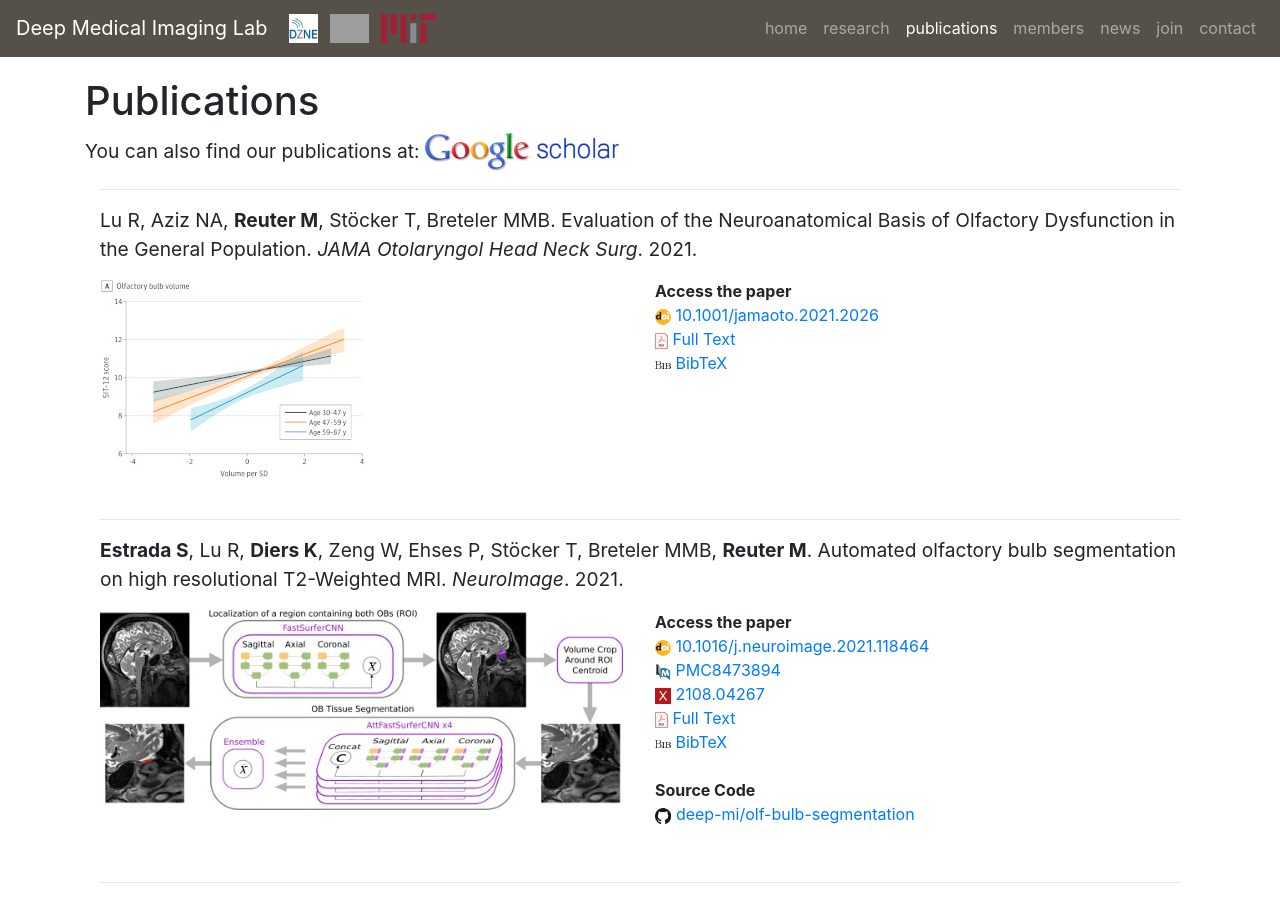
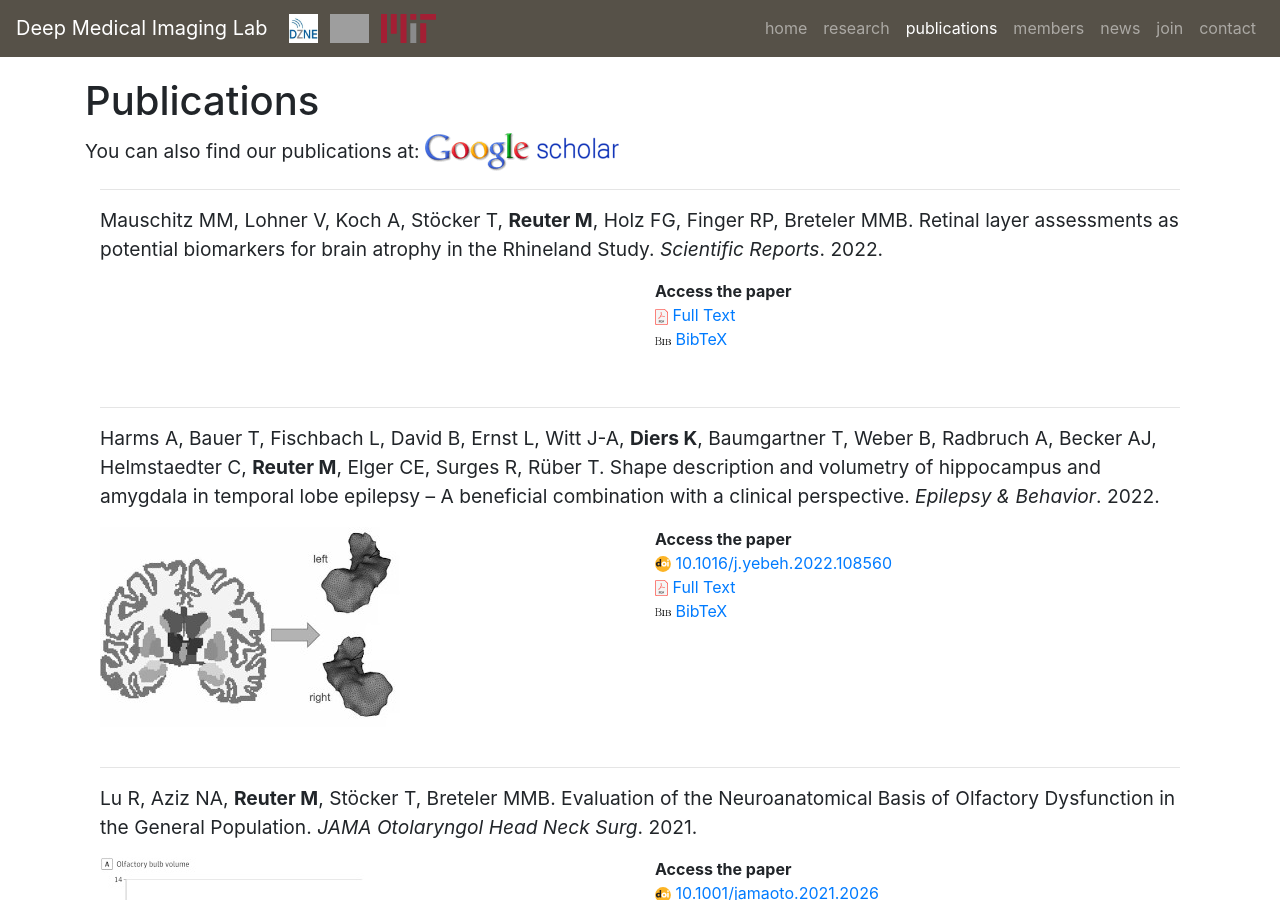
Before and after one commit to Deep-MI/Deep-MI.github.io, a Jekyll site: the page built from publications/index.html, in a window 1280 px wide and 900 px high. Built offline with Jekyll 4.4.1, drawn with Linux system fonts in a browser that asks for light colours; nearby versions of some CDN libraries; comment, search, counter and statistics services are not loaded; grey boxes are pictures that could not be loaded.

Commit message:
added new papers

```diff
--- a/_data/publications.yml
+++ b/_data/publications.yml
@@ -5,7 +5,7 @@
 # - id is a unique identifier, it should be the same as the image, pdf (if local) and bibtex file names
 # - pubmed central ID should be put if available
 # - doi should always be put if available
-# - authors who are lab members should be bold ( **name** )
+# - authors who are/were lab members should be bold ( **name** )
 #
 #
 # - id: 'lastname_4digityear'
@@ -30,6 +30,24 @@
 #     - name: 'Some coauthor Lab'
 #       url: 'http://coollab.uni.edu/'
 #
+
+- id: 'mauschitz_2022'
+  authors: ' Mauschitz MM, Lohner V, Koch A, Stöcker T, **Reuter M**, Holz FG, Finger RP, Breteler MMB'
+  title: 'Retinal layer assessments as potential biomarkers for brain atrophy in the Rhineland Study'
+  journal: '*Scientific Reports*'
+  type: 'journal'
+  year: 2022
+  bibtex: '/static/pub/mauschitz_2022.bib'
+
+- id: 'harms_2022'
+  authors: 'Harms A, Bauer T, Fischbach L, David B, Ernst L, Witt J-A, **Diers K**, Baumgartner T, Weber B, Radbruch A, Becker AJ, Helmstaedter C, **Reuter M**, Elger CE, Surges R, Rüber T'
+  title: 'Shape description and volumetry of hippocampus and amygdala in temporal lobe epilepsy – A beneficial combination with a clinical perspective'
+  journal: '*Epilepsy & Behavior*'
+  type: 'journal'
+  year: 2022
+  image: '/static/pub/harms_2022.jpg'
+  doi: 10.1016/j.yebeh.2022.108560
+  bibtex: '/static/pub/harms_2022.bib'
 
 - id: 'lu_2021b'
   authors: 'Lu R, Aziz NA, **Reuter M**, Stöcker T, Breteler MMB'
--- /dev/null
+++ b/static/pub/harms_2022.bib
@@ -0,0 +1,12 @@
+@article{harms_2022,
+title = {Shape description and volumetry of hippocampus and amygdala in temporal lobe epilepsy – A beneficial combination with a clinical perspective},
+journal = {Epilepsy & Behavior},
+volume = {128},
+pages = {108560},
+year = {2022},
+issn = {1525-5050},
+doi = {https://doi.org/10.1016/j.yebeh.2022.108560},
+url = {https://www.sciencedirect.com/science/article/pii/S1525505022000099},
+author = {Antonia Harms and Tobias Bauer and Laura Fischbach and Bastian David and Leon Ernst and Juri-Alexander Witt and Kersten Diers and Tobias Baumgartner and Bernd Weber and Alexander Radbruch and Albert J. Becker and Christoph Helmstaedter and Martin Reuter and Christian E. Elger and Rainer Surges and Theodor Rüber},
+keywords = {Epilepsy, Temporal lobe, Limbic encephalitis, Hippocampus, Amygdala, Neuroimaging}
+}
--- /dev/null
+++ b/static/pub/mauschitz_2022.bib
@@ -0,0 +1,8 @@
+@article{mauschitz_2022,
+title = {Retinal layer assessments as potential biomarkers for brain atrophy in the Rhineland Study},
+journal = {Scientific Reports},
+volume = {},
+pages = {},
+year = {2022},
+author = {Matthias M. Mauschitz and Valerie Lohner and Alexandra Koch and Tony Stöcker and Martin Reuter and Frank G. Holz and Robert P. Finger and Monique M. B. Breteler},
+}
```
Also changed, not shown: static/pub/harms_2022.jpg (added).
